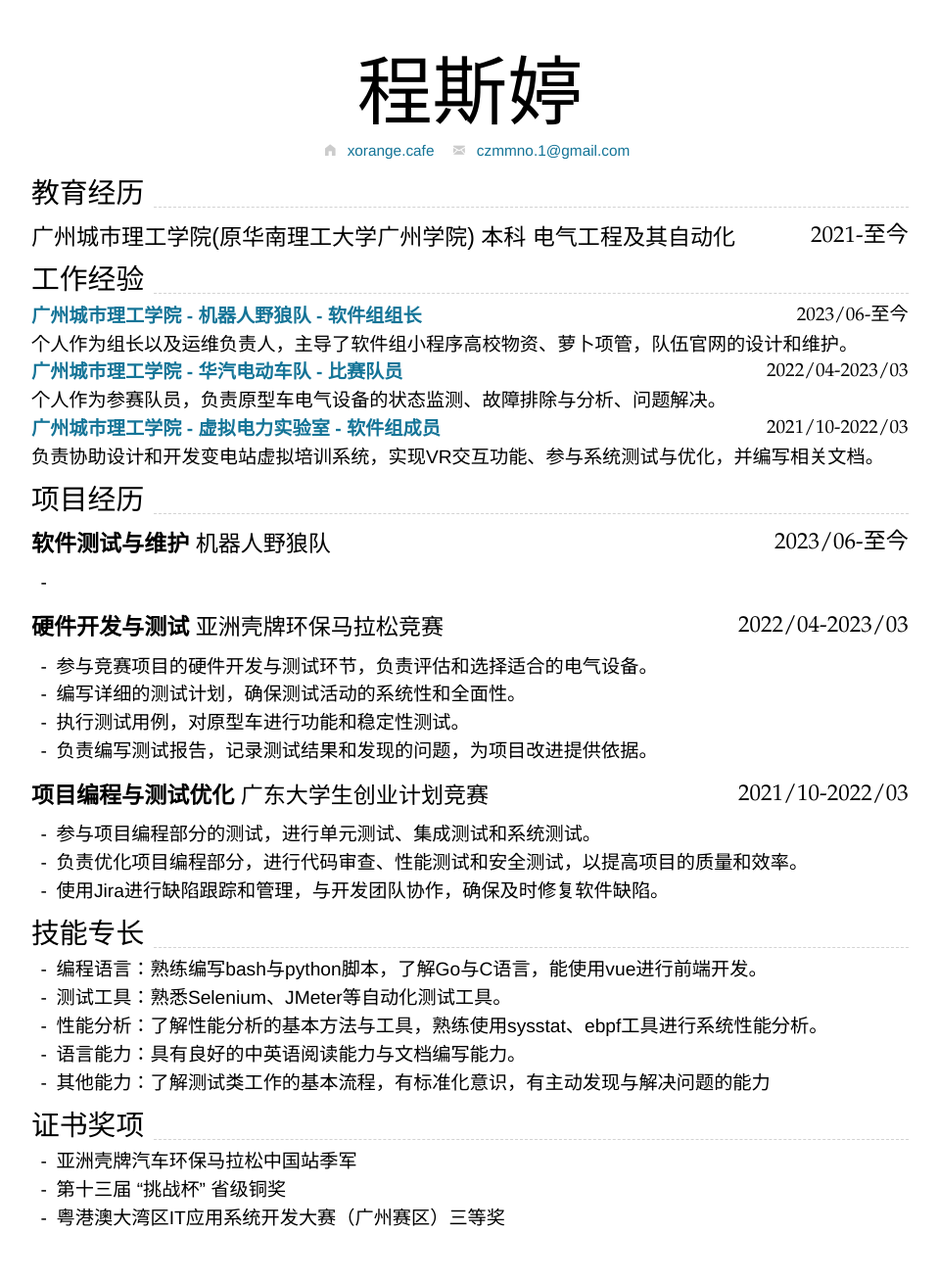
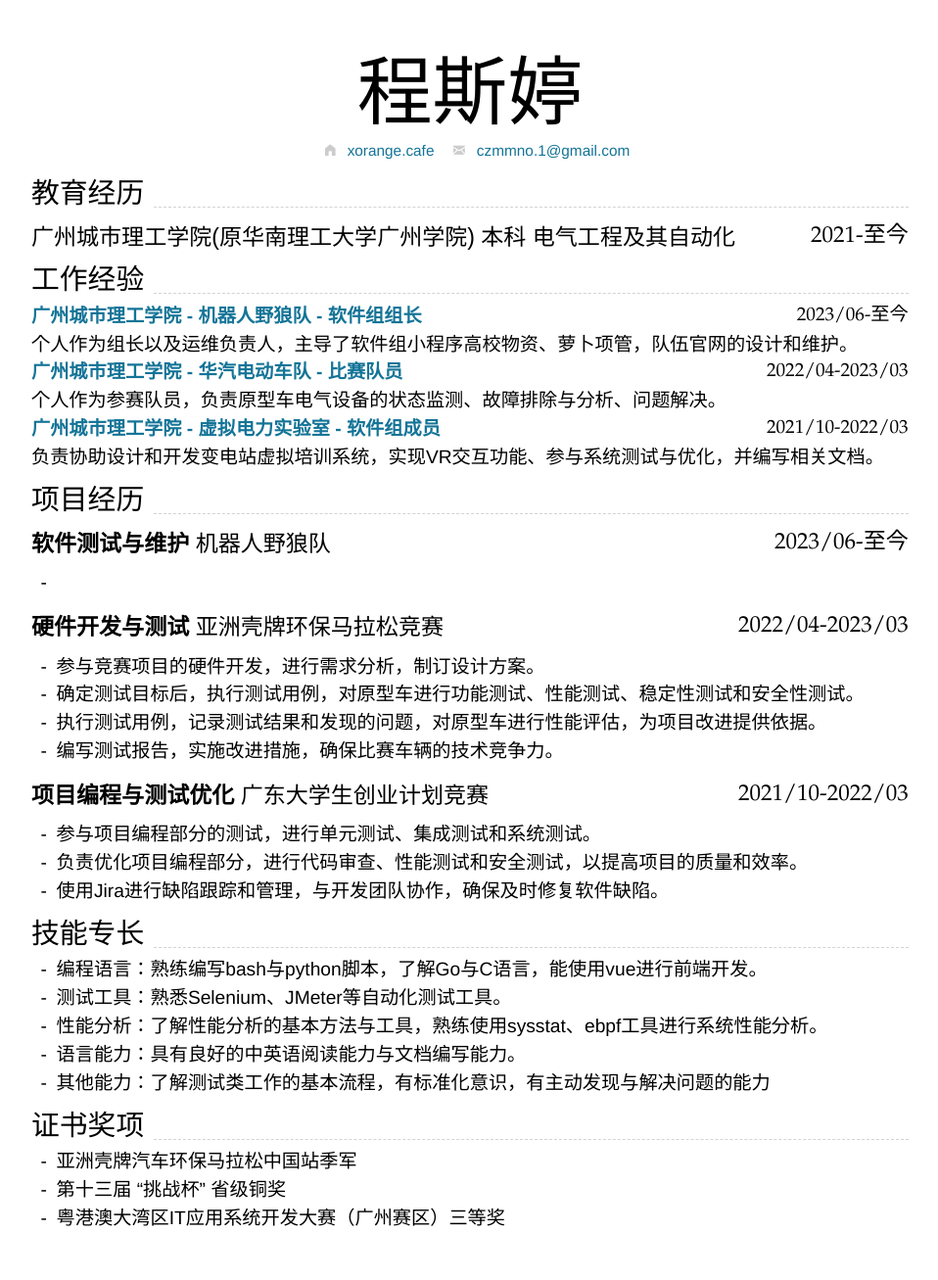
Before and after one commit to Lovelycz/resume, a Jekyll site: the page built from index.md, in a window 1280 px wide. Shown: the whole page at 98% size, without its empty margins (160-1118 px from the left). Built offline with Jekyll 4.4.1, drawn with Linux system fonts in a browser that asks for light colours; nearby versions of some CDN libraries.

Commit message:
index.md

```diff
--- a/index.md
+++ b/index.md
@@ -40,10 +40,10 @@ homepage:
 
 ### **硬件开发与测试** *亚洲壳牌环保马拉松竞赛* `2022/04-2023/03`
 
-- 参与竞赛项目的硬件开发与测试环节，负责评估和选择适合的电气设备。
-- 编写详细的测试计划，确保测试活动的系统性和全面性。
-- 执行测试用例，对原型车进行功能和稳定性测试。
-- 负责编写测试报告，记录测试结果和发现的问题，为项目改进提供依据。
+- 参与竞赛项目的硬件开发，进行需求分析，制订设计方案。
+- 确定测试目标后，执行测试用例，对原型车进行功能测试、性能测试、稳定性测试和安全性测试。
+- 执行测试用例，记录测试结果和发现的问题，对原型车进行性能评估，为项目改进提供依据。
+- 编写测试报告，实施改进措施，确保比赛车辆的技术竞争力。
 
 ### **项目编程与测试优化** *广东大学生创业计划竞赛* `2021/10-2022/03`
 
```
